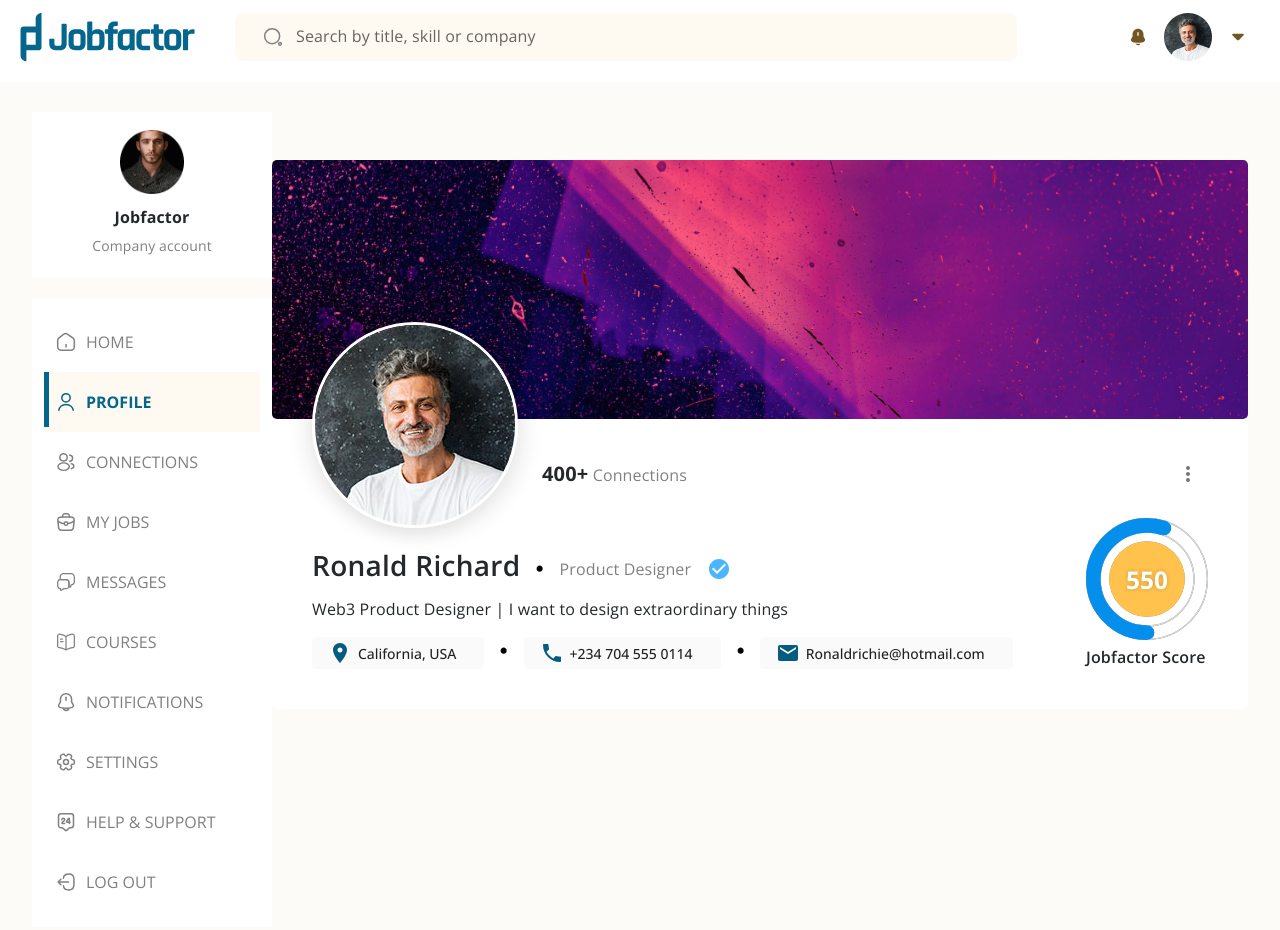
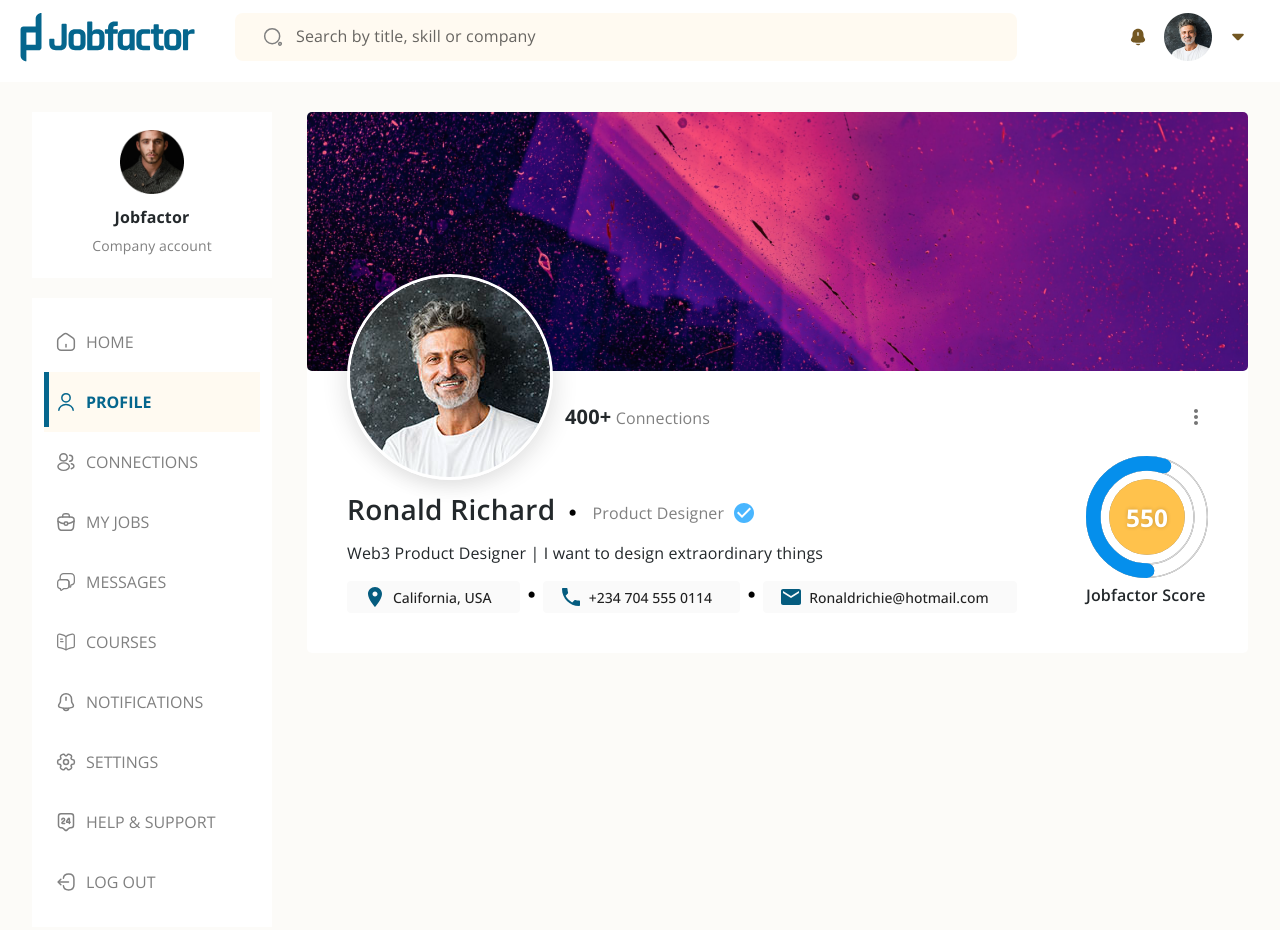
Before and after one commit to onealwills/Jobfactor, a React (Create React App) app: page /users in a window 1280 px wide. Shown: the top 930 px of the page. Built offline with nearby package versions, Linux system fonts and the light colour scheme.

Commit message:
Fix spacing, get closer to pixel perfect

```diff
--- a/src/pages/Users/UsersPage.tsx
+++ b/src/pages/Users/UsersPage.tsx
@@ -2,7 +2,7 @@ import CircleIcon from '@mui/icons-material/Circle';
 import CheckCircleIcon from '@mui/icons-material/CheckCircle';
 import MoreVertIcon from '@mui/icons-material/MoreVert';
 
-import { Box, Typography, IconButton, Grid, Chip } from '@mui/material';
+import { Box, Typography, IconButton, Grid, Chip, Container } from '@mui/material';
 import cover from '../../assets/images/cover.jpg';
 import profile from '../../assets/images/profile-sq.png';
 import Progress from '../Home/components/Progress';
@@ -10,7 +10,12 @@ import InfoChip from './components/InfoChip';
 
 function UsersPage() {
     return (
-        <>
+        <Container style={{
+            paddingLeft: "35px",
+            paddingRight: "0px",
+            marginTop: "-48px",
+            maxWidth: "100%",
+        }}>
             <Box sx={{
                 backgroundColor: '#fff',
                 borderRadius: '5px',
@@ -68,6 +73,8 @@ function UsersPage() {
                             height="109px"
                             flexGrow="1"
                             alignItems="center"
+                            paddingBottom="18px"
+                            marginLeft="-12px"
                         >
                             <Grid
                                 item
@@ -97,10 +104,10 @@ function UsersPage() {
                             <Grid
                                 item
                                 flexShrink="1"
-                                paddingRight="40px"
+                                paddingRight="32px"
                             >
                                 <IconButton>
-                                    <MoreVertIcon />
+                                    <MoreVertIcon fontSize="medium" />
                                 </IconButton>
                             </Grid>
                         </Grid>
@@ -109,7 +116,7 @@ function UsersPage() {
                 <Grid
                     container
                     padding="0 40px"
-                    marginTop="-10px"
+                    marginTop="-30px"
                 >
                     <Grid
                         item
@@ -123,7 +130,7 @@ function UsersPage() {
                                     gap={2}
                                     alignItems="center"
                                 >
-                                    <Grid container gap={2}>
+                                    <Grid container gap={1.75}>
                                         <Grid item>
                                             <Typography
                                                 component="h2"
@@ -153,7 +160,7 @@ function UsersPage() {
                                                 >
                                                     Product Designer
                                                 </Typography>
-                                                <CheckCircleIcon htmlColor="#49B6FF" />
+                                                <CheckCircleIcon htmlColor="#49B6FF" style={{marginLeft: "-8px"}}/>
                                             </Grid>
                                         </Grid>
                                     </Grid>
@@ -171,7 +178,7 @@ function UsersPage() {
                                 </Typography>
                             </Grid>
                             <Grid item>
-                                <Grid container gap={2}>
+                                <Grid container gap={1}>
                                     <Grid item>
                                         <InfoChip type="location" label="California, USA" />
                                     </Grid>
@@ -192,11 +199,19 @@ function UsersPage() {
                         </Grid>
                     </Grid>
                     <Grid item flexShrink={1}>
-                        <Progress value={550} divider={1000} />
+                        <Box paddingTop="6px" paddingBottom="6px">
+                            <Progress value={550} divider={1000} />
+                        </Box>
                     </Grid>
                 </Grid>
             </Box>
-        </>
+            <Grid
+                container
+                wrap="nowrap"
+            >
+
+            </Grid>
+        </Container>
     );
 }
 
--- a/src/pages/Users/components/InfoChip.tsx
+++ b/src/pages/Users/components/InfoChip.tsx
@@ -31,7 +31,8 @@ const InfoChip = ({ type, label }: Props) => {
             fontFamily: "open sans",
             fontWeight: 500,
             fontSize: "14px",
-            borderRadius: "4px"
+            borderRadius: "4px",
+            letterSpacing: "0.001em",
         }}
     />)
 }
```
